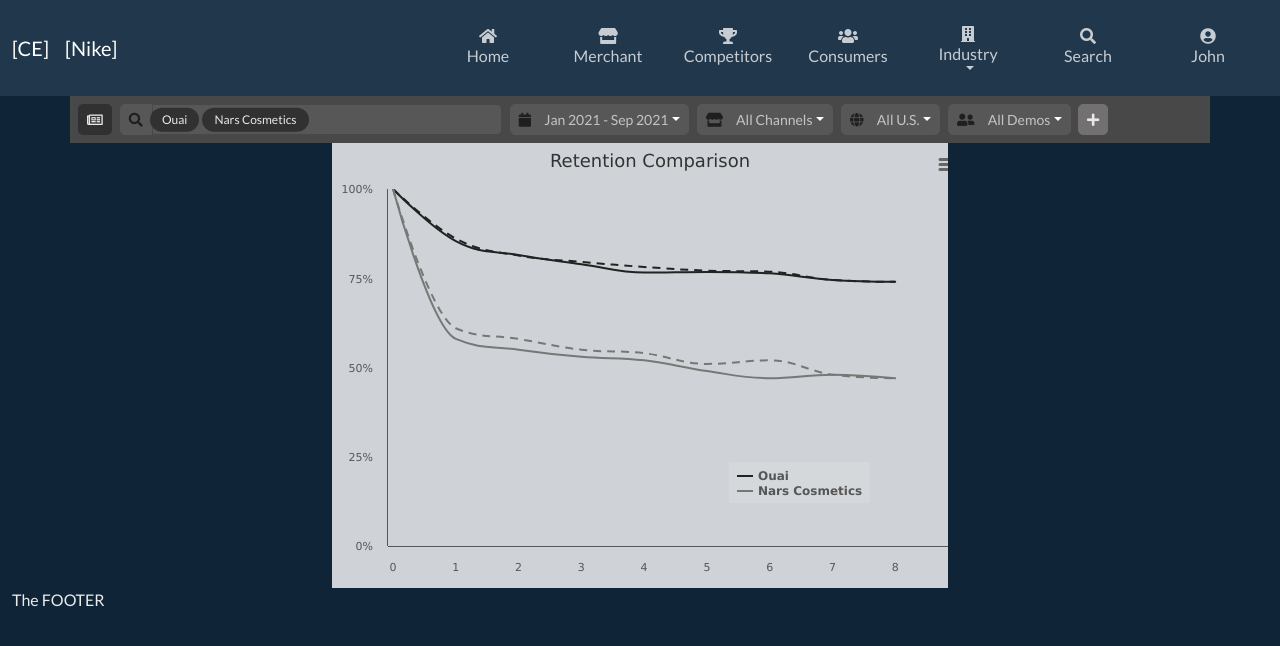
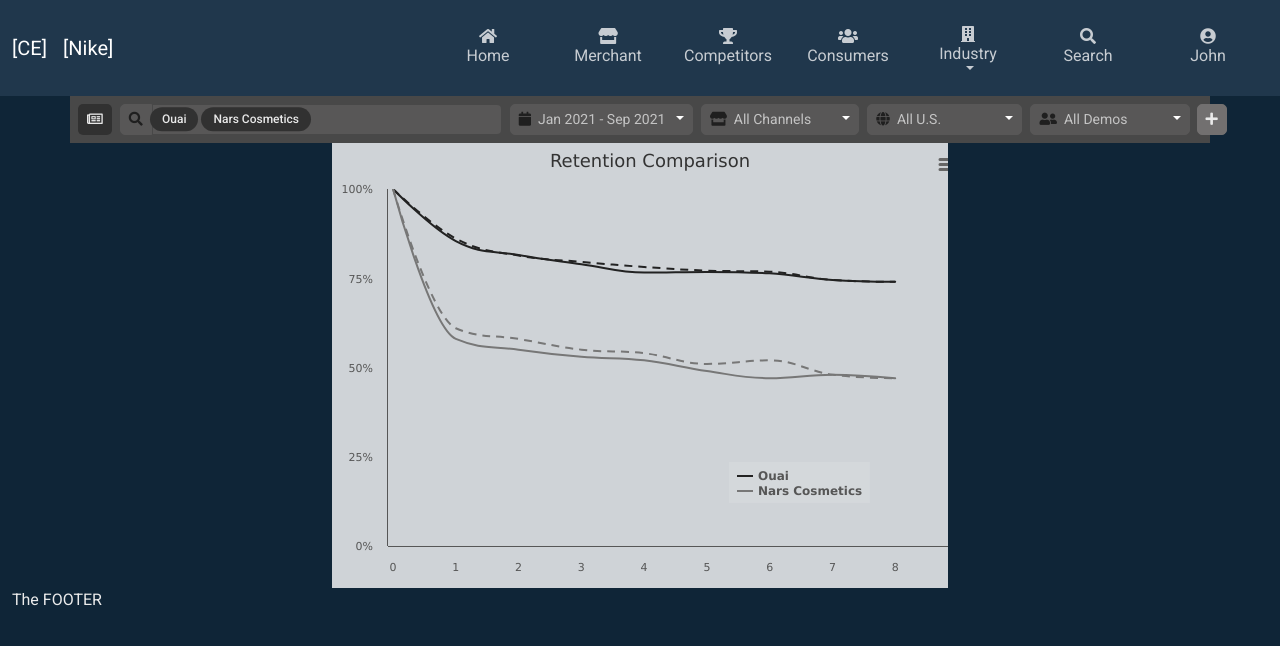
Before and after one commit to javlc/ce-fe-nxt-bootstrap, a Next.js app: page /dashboard in a window 1280 px wide. Shown: the top 646 px of the page. Built offline with nearby package versions, Linux system fonts and the light colour scheme.

Commit message:
Use Roboto fonts, tweak styles.

```diff
--- a/src/components/ce-macro-filter.js
+++ b/src/components/ce-macro-filter.js
@@ -146,7 +146,10 @@
           }
           .dropdown > button span {
             color: #C4C4C4;
-            margin-left: 0.75em;
+            margin: 0 0.5em;
+            display: inline-block;
+            text-align: left;
+            min-width: 7em;
           }
           .ce-pill-group {
             position: absolute;
--- a/style/index.css
+++ b/style/index.css
@@ -26,7 +26,13 @@
 /* @import '~bootswatch/dist/yeti/bootstrap.min.css'; */
 /* @import '~bootswatch/dist/zephyr/bootstrap.min.css'; */
 
+@import url('https://fonts.googleapis.com/css2?family=Roboto:ital,wght@0,400;0,500;0,700;1,400;1,500;1,700&display=swap');
+
 @import url(https://cdnjs.cloudflare.com/ajax/libs/font-awesome/5.15.4/css/all.min.css);
+
+body {
+  font-family: 'Roboto', sans-serif;
+}
 .md-container {
   max-width: 800px;
   padding-top: 2rem;
```
